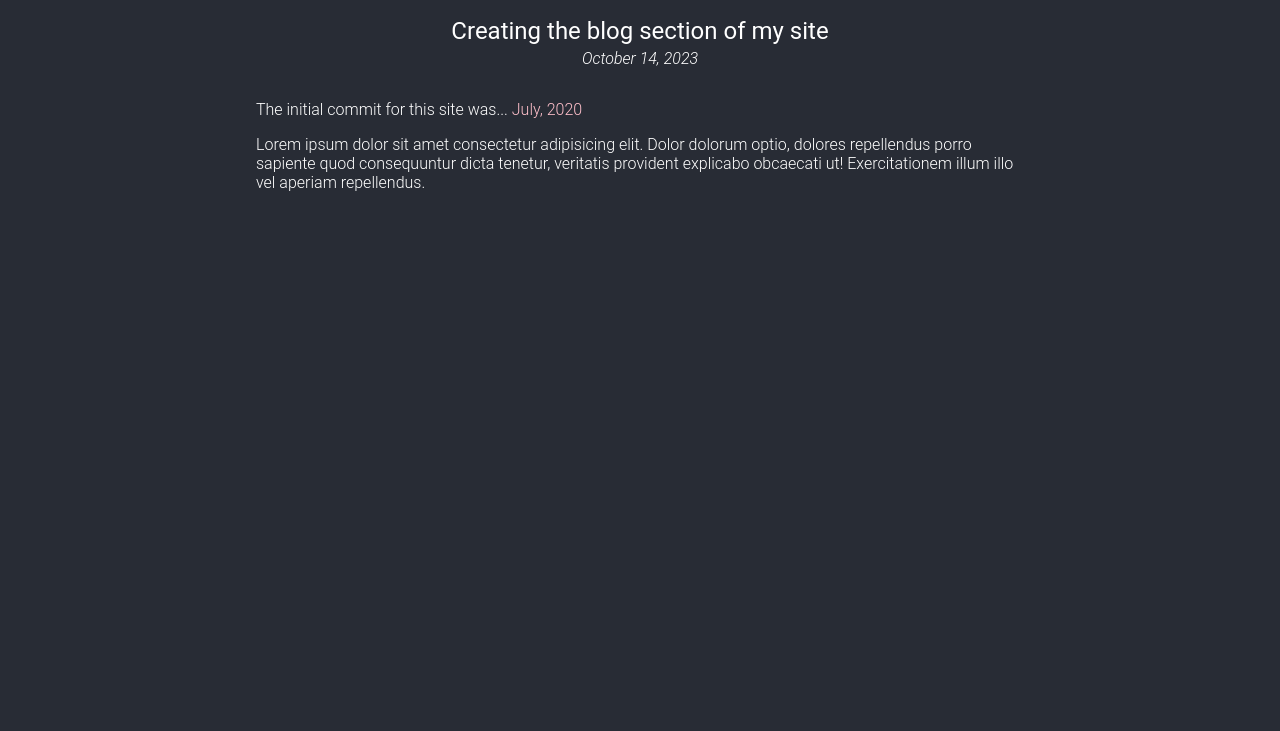
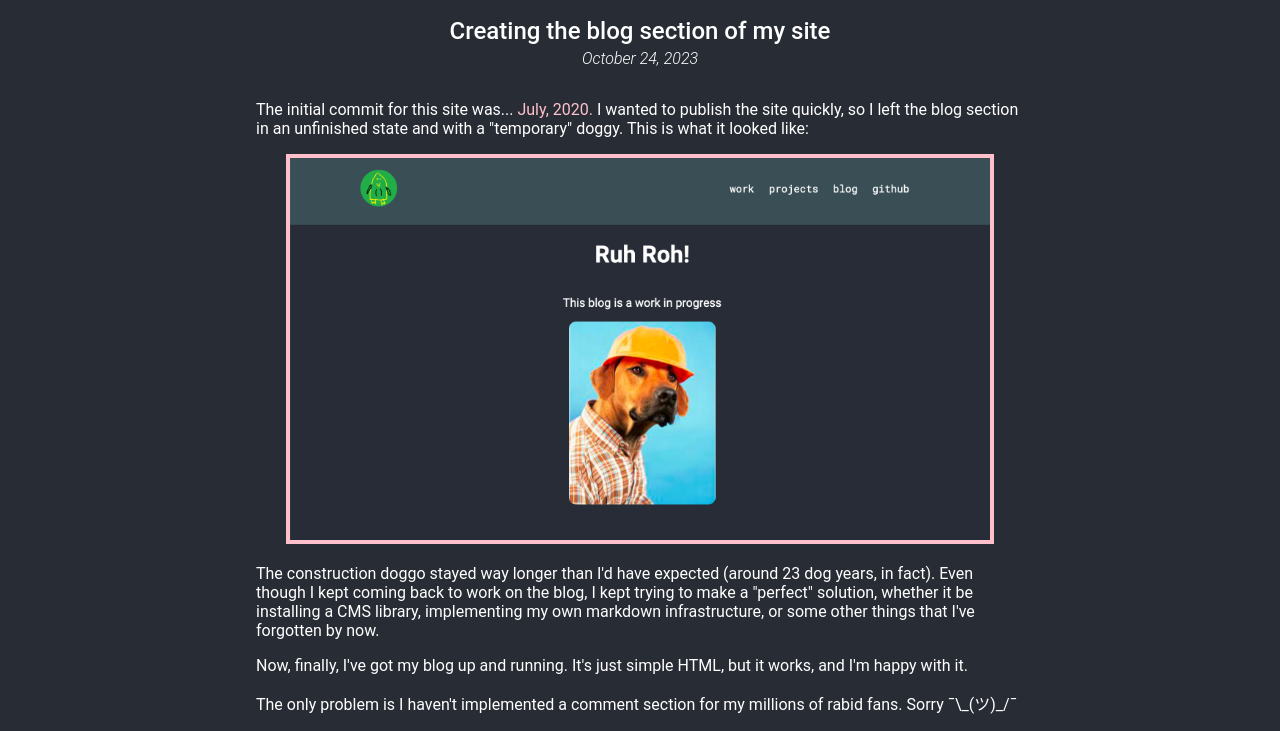
Before and after one commit to martin-stoyanov/site, a Gatsby site: page /blogs/blog1 in a window 1280 px wide. Shown: the part 103-834 px from the top of the page. Before the commit the page ends 800 px from the top, so only its background shows below. Built offline with nearby package versions, Linux system fonts and the light colour scheme; Gatsby itself is replaced by a stand-in of ours.

Commit message:
add first blog page

```diff
--- a/src/pages/blog.tsx
+++ b/src/pages/blog.tsx
@@ -58,7 +58,7 @@ const IndexPage = () => (
         >
           <BlogLinkWrapper>
             <LinkText>Creating the blog section of my site</LinkText>
-            <LinkText>October 14, 2023</LinkText>
+            <LinkText>October 24, 2023</LinkText>
           </BlogLinkWrapper>
         </Link>
         {/* <Link
--- a/src/pages/blogs/blog1/index.tsx
+++ b/src/pages/blogs/blog1/index.tsx
@@ -2,36 +2,58 @@ import React from 'react';
 import styled from 'styled-components';
 
 import { StyledAnchor } from '../../blog';
+import blogPage from '../blog1/blog-temp-page.png';
 import BlogWrapper from '../BlogWrapper';
 
 const Title = styled.h2`
   margin-bottom: 0.25rem;
-  font-weight: 400;
+  font-weight: 500;
 `;
 const Date = styled.i`
   font-weight: 300;
 `;
 const MainContent = styled.div`
   margin-top: 1rem;
-  font-weight: 300;
+  font-weight: 400;
 `;
 
 const Blog1 = () => (
   <BlogWrapper>
     <Title>Creating the blog section of my site</Title>
-    <Date>October 14, 2023</Date>
+    <Date>October 24, 2023</Date>
     <MainContent>
       <p>
         The initial commit for this site was...{' '}
         <StyledAnchor href="https://github.com/martin-stoyanov/site/commit/7429aa9dc3c15c51709e908dee86b2a92eb76a99">
-          July, 2020
-        </StyledAnchor>
+          July, 2020.
+        </StyledAnchor>{' '}
+        I wanted to publish the site quickly, so I left the blog section in an
+        unfinished state and with a "temporary" doggy. This is what it looked
+        like:
+      </p>
+      <div style={{ textAlign: 'center' }}>
+        <img
+          width={700}
+          src={blogPage}
+          loading="lazy"
+          alt="Image of temporary blog with a dog wearing construction hat"
+          style={{ border: '0.25rem solid pink' }}
+        />
+      </div>
+      <p>
+        The construction doggo stayed way longer than I'd have expected (around
+        23 dog years, in fact). Even though I kept coming back to work on the
+        blog, I kept trying to make a "perfect" solution, whether it be
+        installing a CMS library, implementing my own markdown infrastructure,
+        or some other things that I've forgotten by now.
       </p>
       <p>
-        Lorem ipsum dolor sit amet consectetur adipisicing elit. Dolor dolorum
-        optio, dolores repellendus porro sapiente quod consequuntur dicta
-        tenetur, veritatis provident explicabo obcaecati ut! Exercitationem
-        illum illo vel aperiam repellendus.
+        Now, finally, I've got my blog up and running. It's just simple HTML,
+        but it works, and I'm happy with it.
+      </p>
+      <p>
+        The only problem is I haven't implemented a comment section for my
+        millions of rabid fans. Sorry ¯\_(ツ)_/¯
       </p>
     </MainContent>
   </BlogWrapper>
```
Also changed, not shown: src/pages/blogs/blog1/blog-temp-page.png (added).
